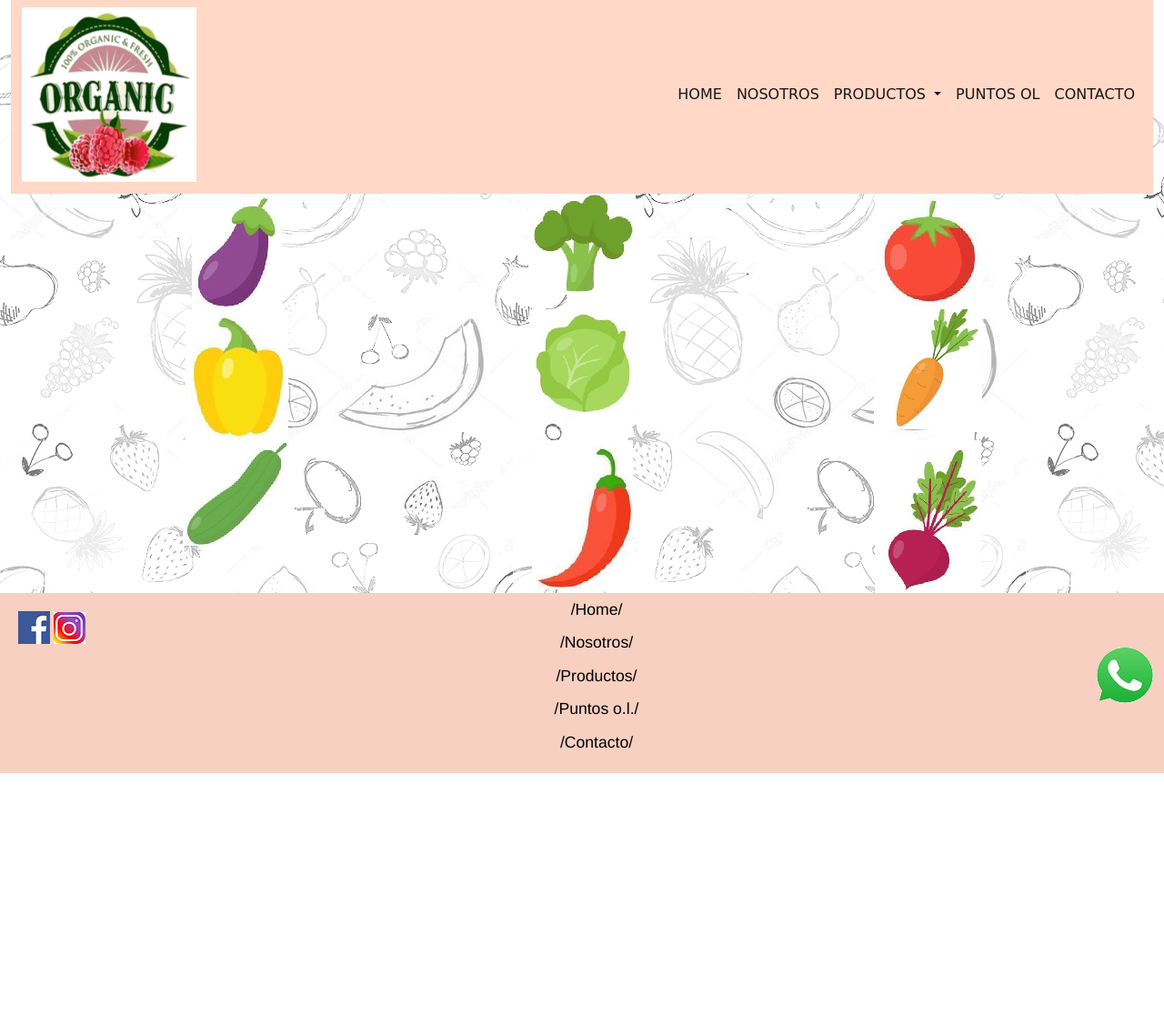
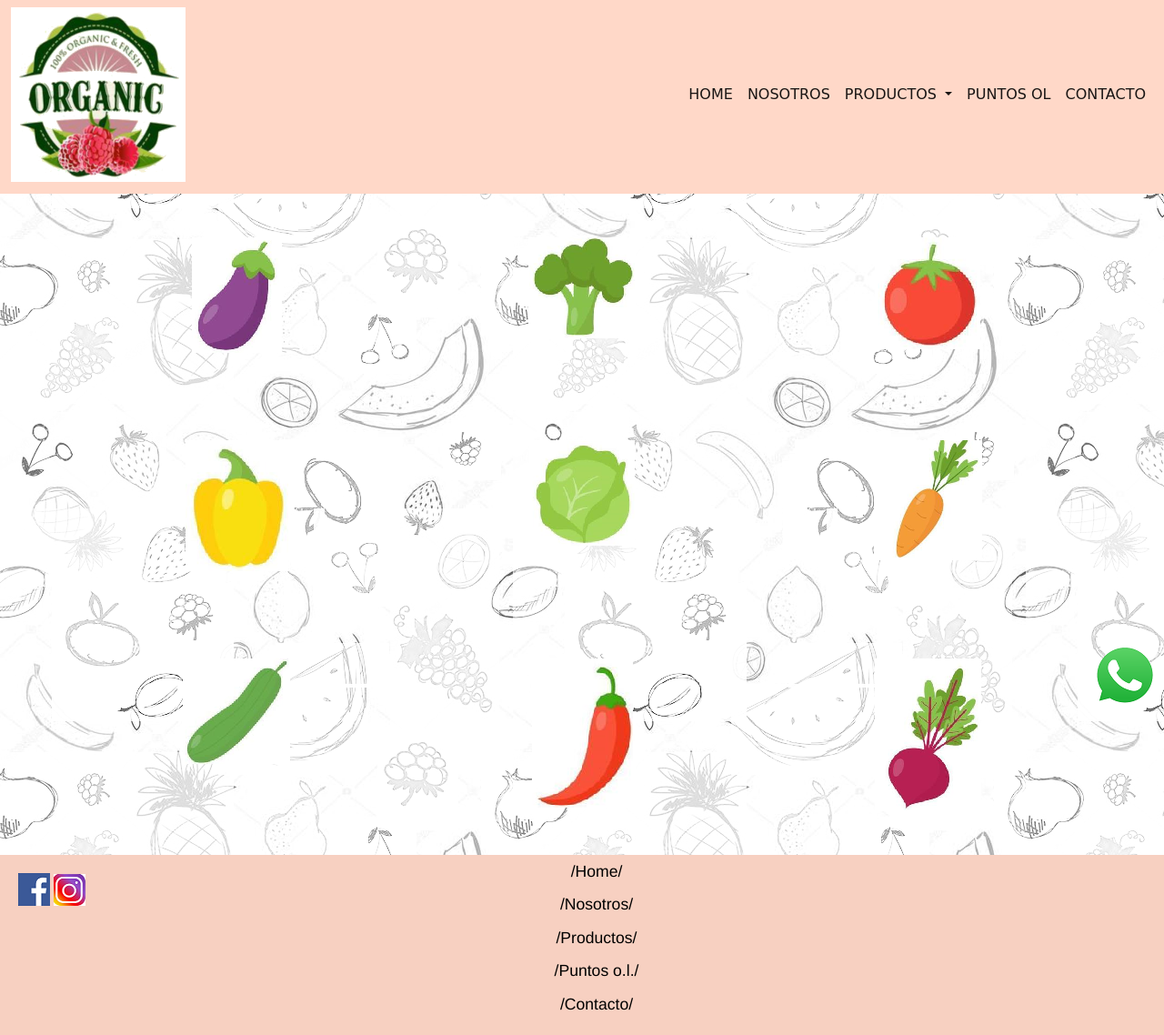
Before and after one commit to SilBus/bootstrap, a plain HTML site: page pages/verduras.html in a window 1280 px wide. Shown: the part 5-1143 px from the top of the page at 91% size. Before the commit the page ends 855 px from the top, so only its background shows below. Drawn offline with nearby package versions, Linux system fonts and the light colour scheme.

Commit message:
cambios para proyecto final

```diff
--- a/estilos.css/estilo.css
+++ b/estilos.css/estilo.css
@@ -39,6 +39,14 @@ main p{
 }
 
 /* CIERRE ESTILO MAIN */
+
+/* TRANSFORMACION EN IMAGENES DE FRUTAS/VERDURAS/JUGOS */
+
+.transf:hover{
+  transform: scale(1.2,1.2);
+}
+
+/*CIERRE DE TRANSFORMACIONES */
 
 /* ESTILOS FORMULARIO CONTACTO */
 
--- a/pages/verduras.html
+++ b/pages/verduras.html
@@ -14,8 +14,10 @@
 </head>
 
 <body>
+    <!--Comienzo del Header-->
+
     <header>
-        <div class="container-fluid">
+        <div class="container-fluid p-0">
             <nav class="navbar navbar-expand-lg color">
                 <div class="container-fluid">
                     <a class="navbar-brand" href="#"><img src="../img/android-chrome-192x192 (1).png"></a>
@@ -57,46 +59,73 @@
             </nav>
     </header>
 
+    <!--Cierre de Header-->
+
+    <!--Comienzo de Main Verduras.html-->
+
     <main>
 
         <div class="container text-center">
             <div class="row">
-                <div class="col col-xs-12 col-md-6 col-lg-4">
+
+                <!--Comienzo de Imagenes Verduras utilizando Bootstrap para el Responsive-->
+
+                <div class="col-xs-12 col-md-6 col-lg-4 my-5 transf">
                     <img src="../img/verd1.png" alt="Imagen verduras">
                 </div>
-                <div class="col col-xs-12 col-md-6 col-lg-4">
+                <div class="col-xs-12 col-md-6 col-lg-4 my-5 transf">
                     <img src="../img/verd2.png" alt="Imagen verduras">
                 </div>
-                <div class="col col-xs-12 col-md-6 col-lg-4">
+                <div class="col-xs-12 col-md-6 col-lg-4 my-5 transf">
                     <img src="../img/verd3.png" alt="Imagen verduras">
                 </div>
-                <div class="col col-xs-12 col-md-6 col-lg-4">
+                <div class="col-xs-12 col-md-6 col-lg-4 my-5 transf">
                     <img src="../img/verd4.png" alt="Imagen verduras">
                 </div>
-                <div class="col col-xs-12 col-md-6 col-lg-4">
+                <div class="col-xs-12 col-md-6 col-lg-4 my-5 transf">
                     <img src="../img/verd5.png" alt="Imagen verduras">
                 </div>
-                <div class="col col-xs-12 col-md-6 col-lg-4">
+                <div class="col-xs-12 col-md-6 col-lg-4 my-5 transf">
                     <img src="../img/verd6.png" alt="Imagen verduras">
                 </div>
-                <div class="col col-xs-12 col-md-6 col-lg-4">
+                <div class="col-xs-12 col-md-6 col-lg-4 my-5 transf">
                     <img src="../img/verd7.png" alt="Imagen verduras">
                 </div>
-                <div class="col col-xs-12 col-md-6 col-lg-4">
+                <div class="col-xs-12 col-md-6 col-lg-4 my-5 transf">
                     <img src="../img/verd8.png" alt="Imagen verduras">
                 </div>
-                <div class="col col-xs-12 col-md-6 col-lg-4">
+                <div class="col-xs-12 col-md-6 col-lg-4 my-5 transf">
                     <img src="../img/verd9.png" alt="Imagen verduras">
                 </div>
+
+                <!--Cierre de Imagenes-->
+
             </div>
         </div>
 
     </main>
+
+    <!--Cierre de Main Verduras.html-->
+
+    <!--Comienzo de Footer-->
+
     <footer>
         <div class="containerFooter">
-            <div class="redes"> <a href="https://www.facebook.com" target="_blank"> <img src="../img/face-icon.png" alt="Logo de Facebook"></a>
-                <a href="https://www.instagram.com" target="_blank"> <img src="../img/ig-icon.png" alt="Logo de Instagram"></a>
+
+            <!--Enlaces a Redes Sociales-->
+
+
+            <div class="redes"> <a href="https://www.facebook.com" target="_blank"> <img src="../img/face-icon.png"
+                        alt="Logo de Facebook"></a>
+                <a href="https://www.instagram.com" target="_blank"> <img src="../img/ig-icon.png"
+                        alt="Logo de Instagram"></a>
             </div>
+
+            <!--Cierre de enlaces a Redes Sociales-->
+
+            <!--Comienzo de barra de nav-->
+
+
             <div class="barra-de-nav-2">
                 <ul>
                     <li><a href="../index.html">/Home/</a></li>
@@ -108,11 +137,20 @@
 
             </div>
 
+            <!--Cierre de barra de nav-->
+
+            <!--Icono WhatSapp con Position Fixed-->
+
             <div class="ws"><img src="../img/ws-icon.png" alt="Logo de Whatsapp">
             </div>
 
+            <!--Cierre de Position Fixed-->
 
     </footer>
+
+    <!--Cierre de Footer-->
+
+
     <!-- JavaScript Bundle with Popper -->
     <script src="https://cdn.jsdelivr.net/npm/bootstrap@5.2.1/dist/js/bootstrap.bundle.min.js"
         integrity="sha384-u1OknCvxWvY5kfmNBILK2hRnQC3Pr17a+RTT6rIHI7NnikvbZlHgTPOOmMi466C8"
```
Also changed, not shown: index.html (+33 -7 lines), pages/contacto.html (+37 -5 lines), pages/frutas.html (+48 -13 lines), pages/jugos.html (+53 -13 lines), pages/nosotros.html (+44 -3 lines), pages/productos.html (+48 -0 lines), pages/puntosol.html (+47 -7 lines), img/img1index.png.
